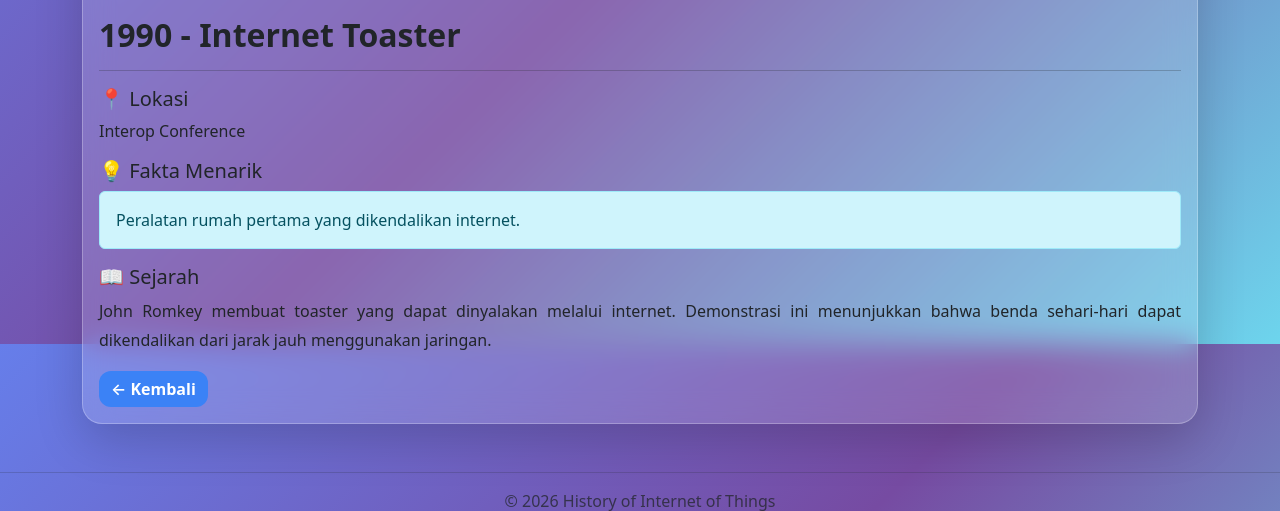
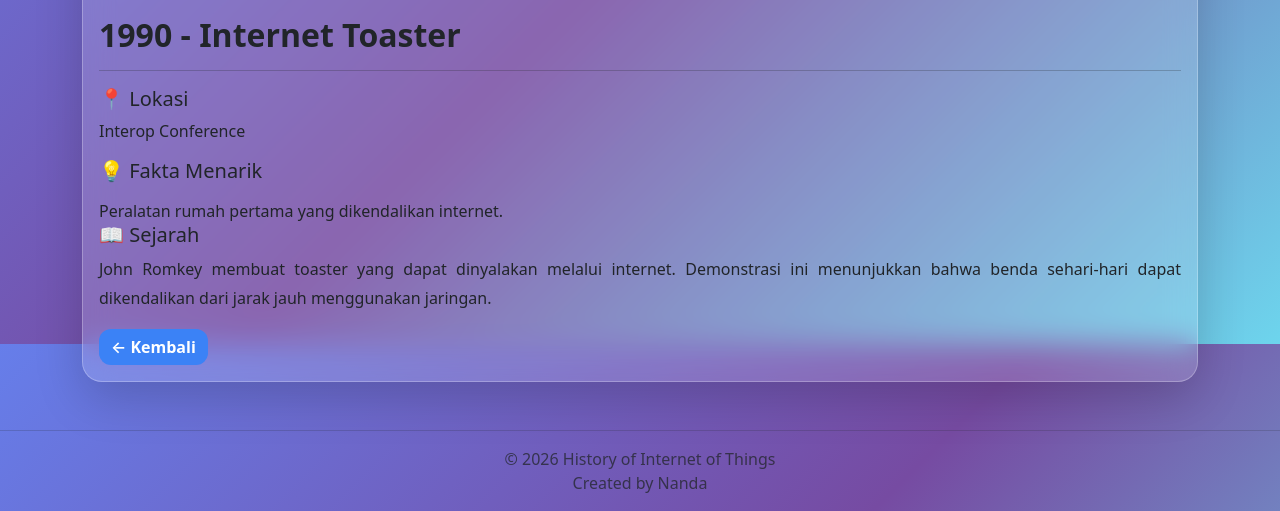
Before and after one commit to IlhamAnanda098/Iot-History, a Flask app: page /history/1990 in a window 1280 px wide. Shown: the part 456-967 px from the top of the page. Run offline with Flask 3, Linux system fonts and the light colour scheme; a user stored in the database is signed in.

```diff
--- a/templates/detail.html
+++ b/templates/detail.html
@@ -47,7 +47,7 @@ style="height:350px;object-fit:cover;">
 
 </h5>
 
-<div class="alert alert-info">
+<div class="mt-3">
 
 {{ history.fact }}
 
```
